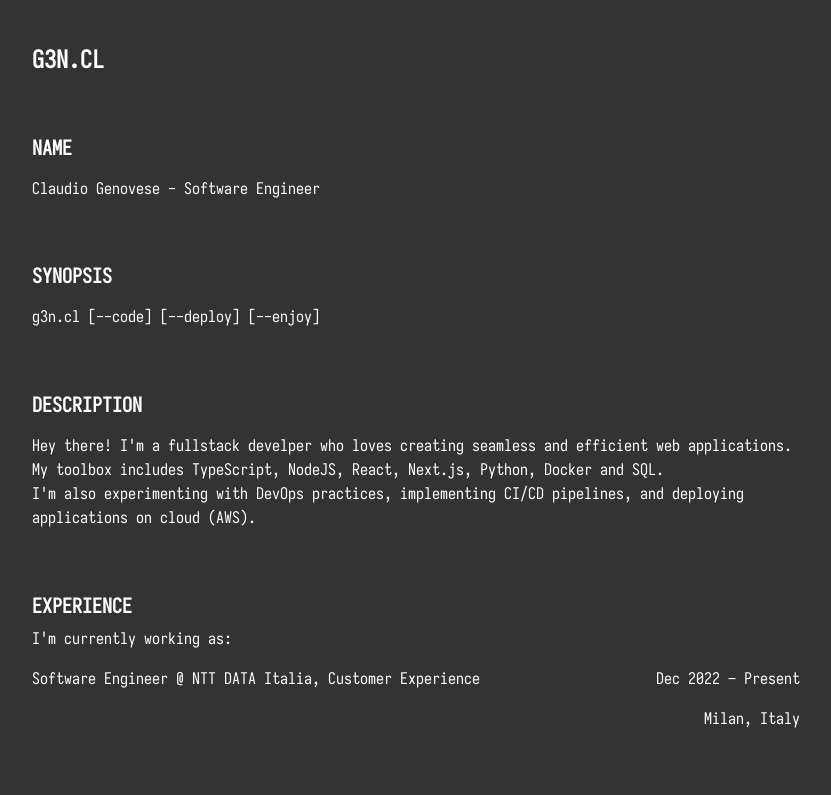
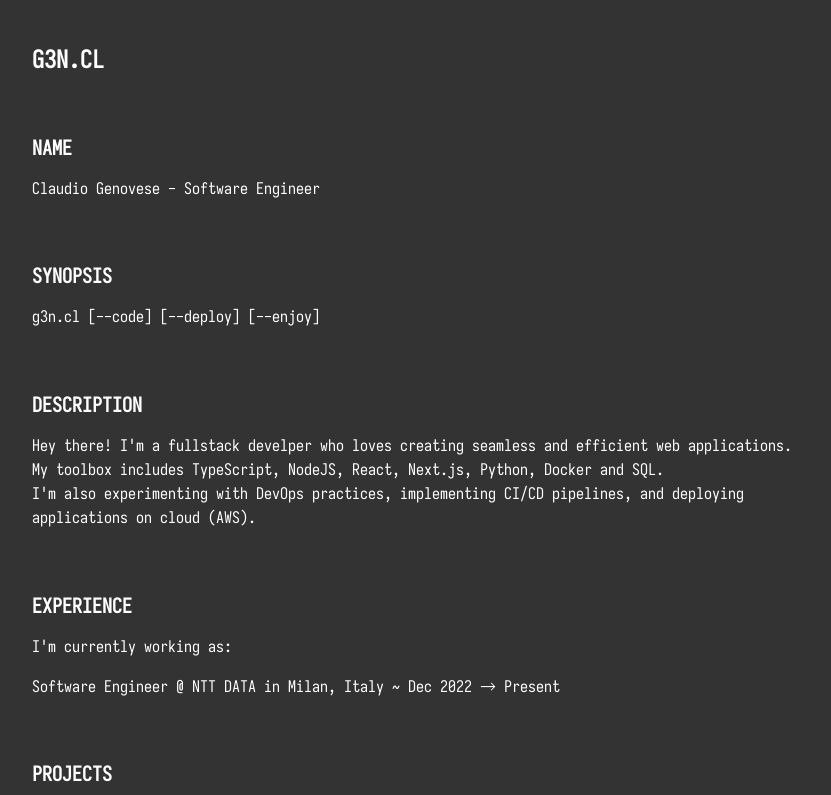
Before and after one commit to g3ncl/personal-website, a Next.js app: page / in a window 1280 px wide. Shown: the top 795 px of the page, without its empty margins (224-1055 px from the left). Built offline with nearby package versions, Linux system fonts and the light colour scheme.

Commit message:
Fixed experience section

```diff
--- a/src/app/page.module.scss
+++ b/src/app/page.module.scss
@@ -31,13 +31,8 @@
   margin-bottom: 0.5rem;
 }
 
-.jobInfo {
-  display: flex;
-  justify-content: space-between;
-}
-
-.dateAndLocation {
-  text-align: right;
+.jobPart {
+  text-wrap: none;
 }
 
 .link {
--- a/src/app/page.tsx
+++ b/src/app/page.tsx
@@ -35,16 +35,13 @@ const Home = () => (
 
       <section className={styles.section}>
         <h2 className={styles.sectionTitle}>{`EXPERIENCE`}</h2>
-        <div>{`I'm currently working as:`}</div>
-        <div className={styles.jobInfo}>
-          <div>
-            <p>{`Software Engineer @ NTT DATA Italia, Customer Experience`}</p>
-          </div>
-          <div className={styles.dateAndLocation}>
-            <p>{`Dec 2022 – Present`}</p>
-            <p>{`Milan, Italy`}</p>
-          </div>
-        </div>
+        <p>{`I'm currently working as:`}</p>
+
+        <p className={styles.jobPart}>
+          {`Software Engineer @ NTT DATA `}
+          {`in Milan, Italy `}
+          {`~ Dec 2022 → Present`}
+        </p>
       </section>
 
       <section className={styles.section}>
```
